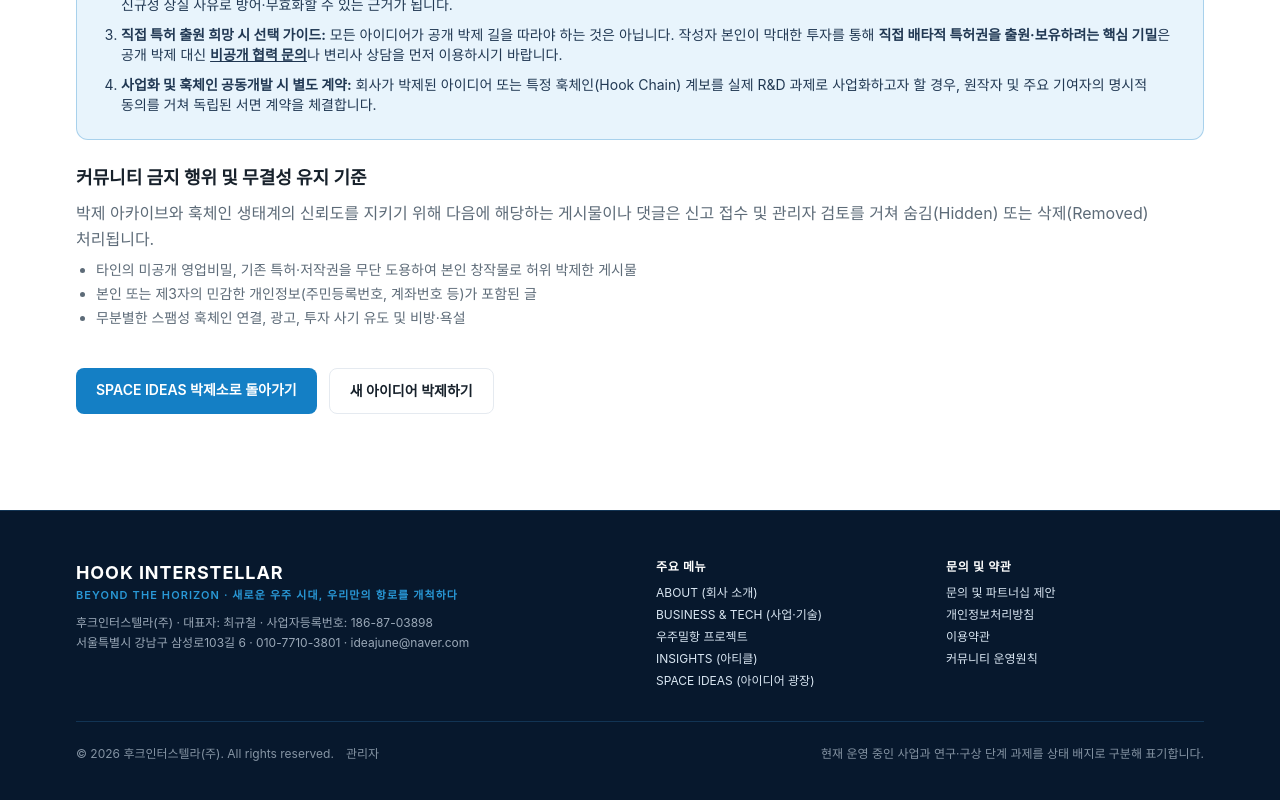
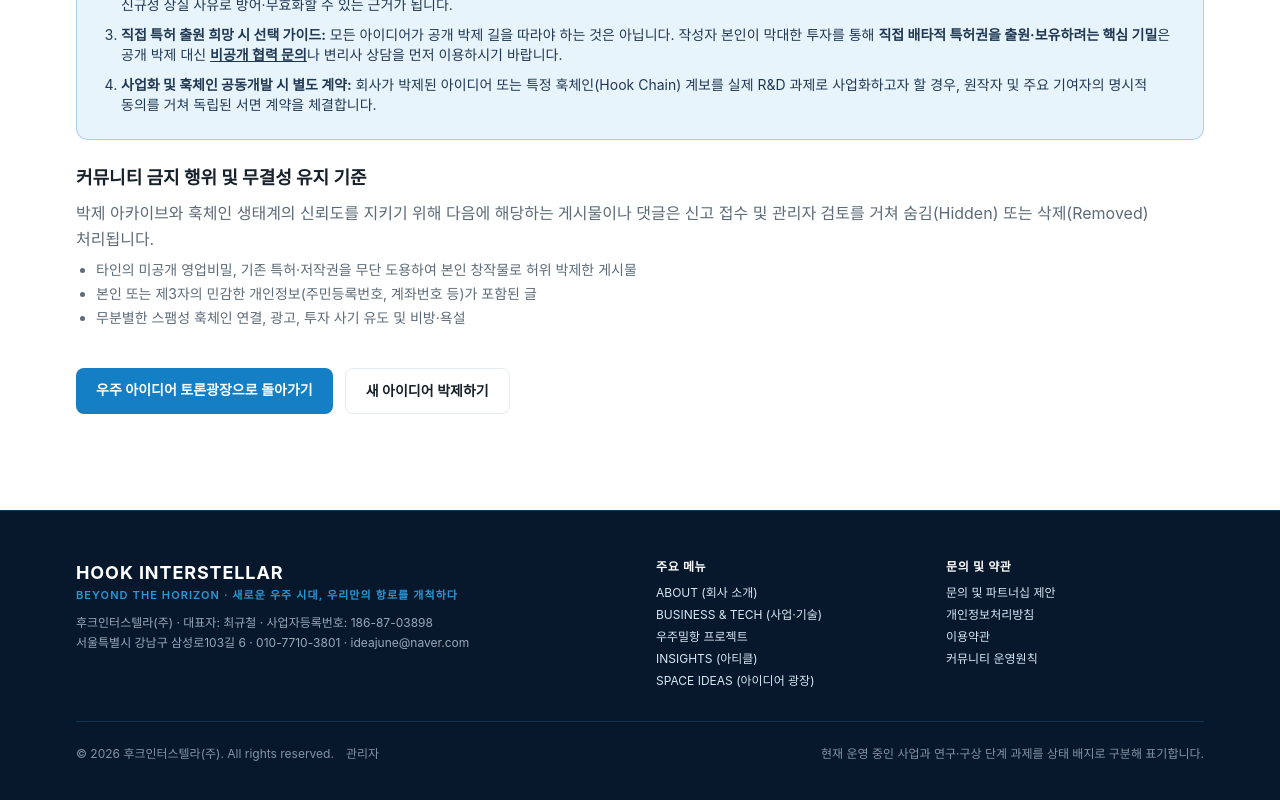
Before and after one commit to ideajune/hook-interstella, a Next.js app: page /community-rules in a window 1280 px wide. Shown: the part 689-1489 px from the top of the page. Built offline with nearby package versions, Linux system fonts and the light colour scheme; no server answers; a web font is replaced by a local one.

Commit message:
chore(space-ideas): update title to 우주 아이디어 토론광장 (훅섬, Hooksum)

```diff
--- a/src/app/community-rules/page.tsx
+++ b/src/app/community-rules/page.tsx
@@ -120,7 +120,7 @@ export default function CommunityRulesPage() {
               href="/space-ideas"
               className="px-5 py-3 rounded-lg bg-[#147FC5] hover:bg-[#2998D6] text-white text-sm font-semibold inline-block"
             >
-              SPACE IDEAS 박제소로 돌아가기
+              우주 아이디어 토론광장으로 돌아가기
             </Link>
             <Link
               href="/space-ideas/submit"
--- a/src/app/page.tsx
+++ b/src/app/page.tsx
@@ -115,7 +115,7 @@ export default function HomePage() {
                   border: "1px solid rgba(255, 255, 255, 0.5)",
                 }}
               >
-                <span>우주 아이디어 박제소</span>
+                <span>우주 아이디어 토론광장</span>
               </Link>
             </div>
           </div>
@@ -292,7 +292,7 @@ export default function HomePage() {
                   <span>SPACE IDEAS · HOOKSUM</span>
                 </div>
                 <h2 className="text-2xl font-bold text-[#17212B]">
-                  우주 아이디어 박제소 &amp; 훅체인
+                  우주 아이디어 토론광장 (훅섬, Hooksum)
                 </h2>
               </div>
               <Link
--- a/src/app/space-ideas/page.tsx
+++ b/src/app/space-ideas/page.tsx
@@ -86,7 +86,7 @@ export default function SpaceIdeasPage() {
                 <span>SPACE IDEAS · HOOKSUM ARCHIVE</span>
               </div>
               <h1 className="text-3xl sm:text-4xl font-bold leading-tight">
-                우주 아이디어 박제소 &amp; 훅체인 광장
+                우주 아이디어 토론광장 (훅섬, Hooksum)
               </h1>
               <p className="text-sm sm:text-base text-[#D9E6F2]/85 leading-relaxed">
                 &ldquo;가두지 말고 먼저 박제하라.&rdquo; 아이디어를 명확한 시점 증명과
```
